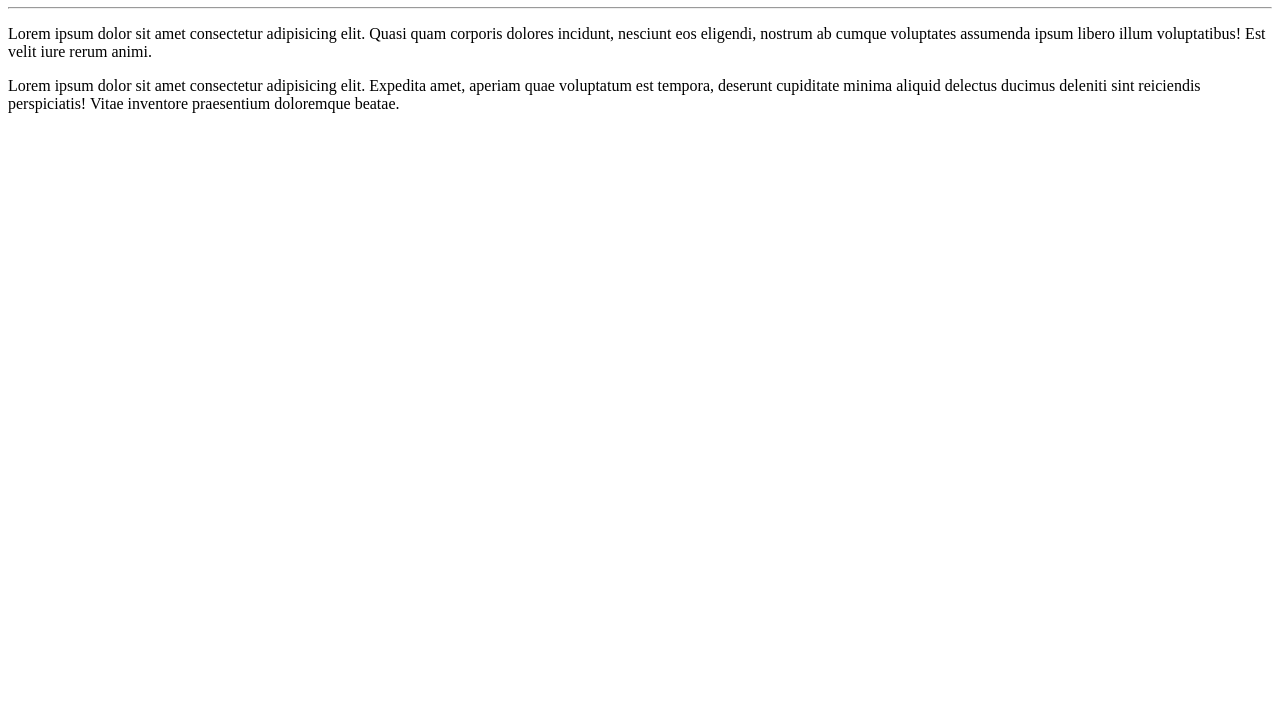
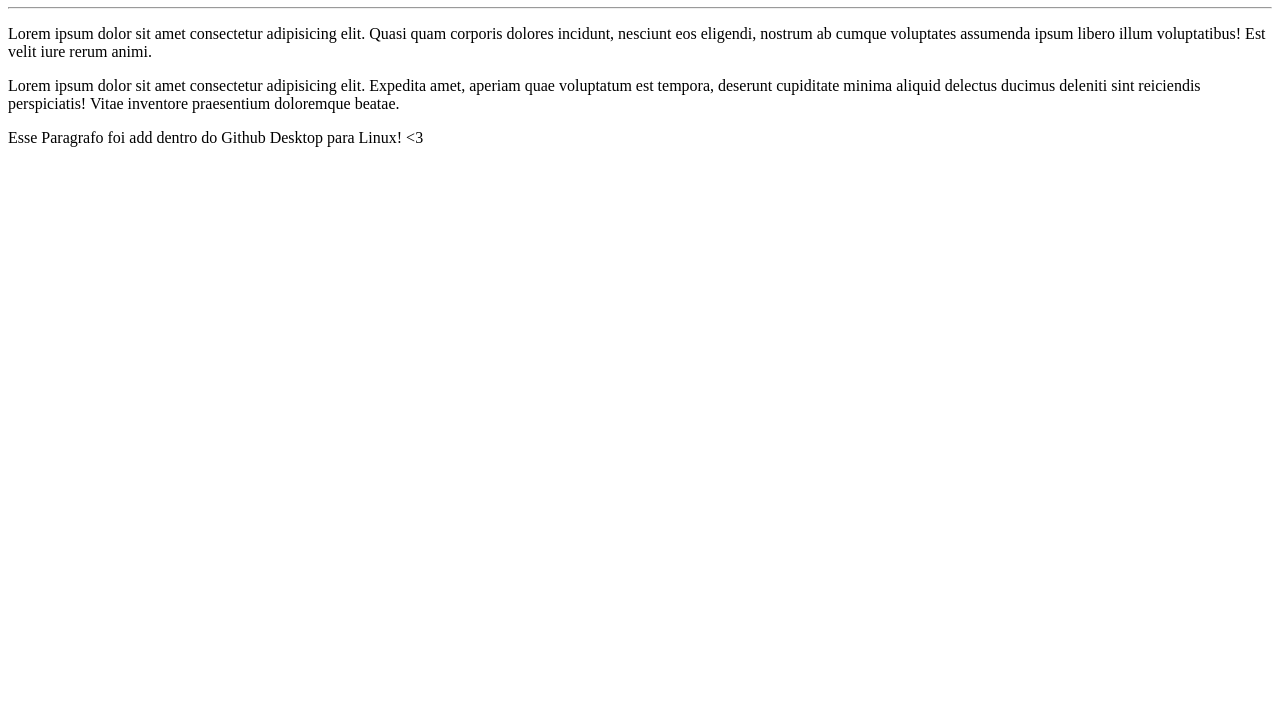
Before and after one commit to AlexandreSAfonso/Ola-Mundo, a plain HTML site: page site-exemplo/index.html in a window 1280 px wide. Shown: the part 73-800 px from the top of the page. Drawn offline with Linux system fonts and the light colour scheme.

Commit message:
Update Index.html

```diff
--- a/site-exemplo/index.html
+++ b/site-exemplo/index.html
@@ -10,5 +10,6 @@
     <hr>
     <p>Lorem ipsum dolor sit amet consectetur adipisicing elit. Quasi quam corporis dolores incidunt, nesciunt eos eligendi, nostrum ab cumque voluptates assumenda ipsum libero illum voluptatibus! Est velit iure rerum animi.</p>
     <p>Lorem ipsum dolor sit amet consectetur adipisicing elit. Expedita amet, aperiam quae voluptatum est tempora, deserunt cupiditate minima aliquid delectus ducimus deleniti sint reiciendis perspiciatis! Vitae inventore praesentium doloremque beatae.</p>
+    <p>Esse Paragrafo foi add dentro do Github Desktop para Linux! &lt;3 </p>
 </body>
 </html>
```
